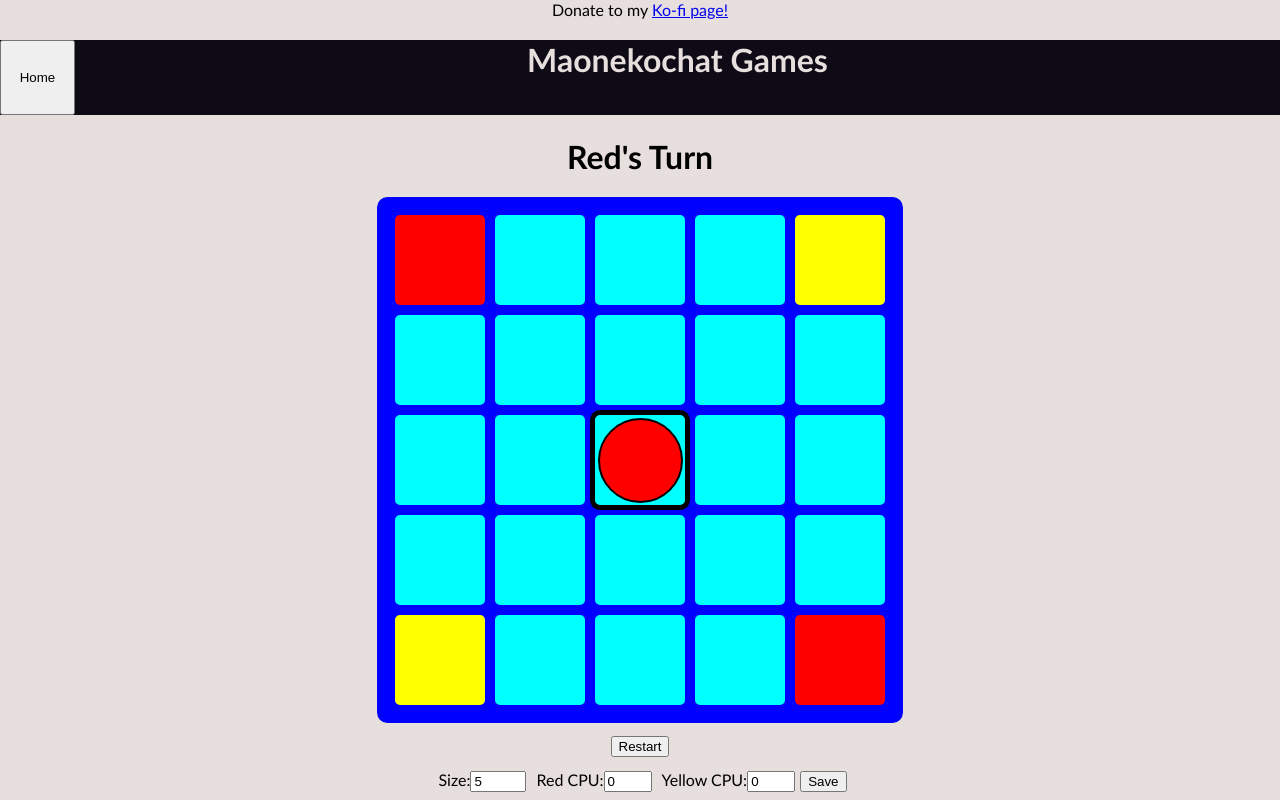
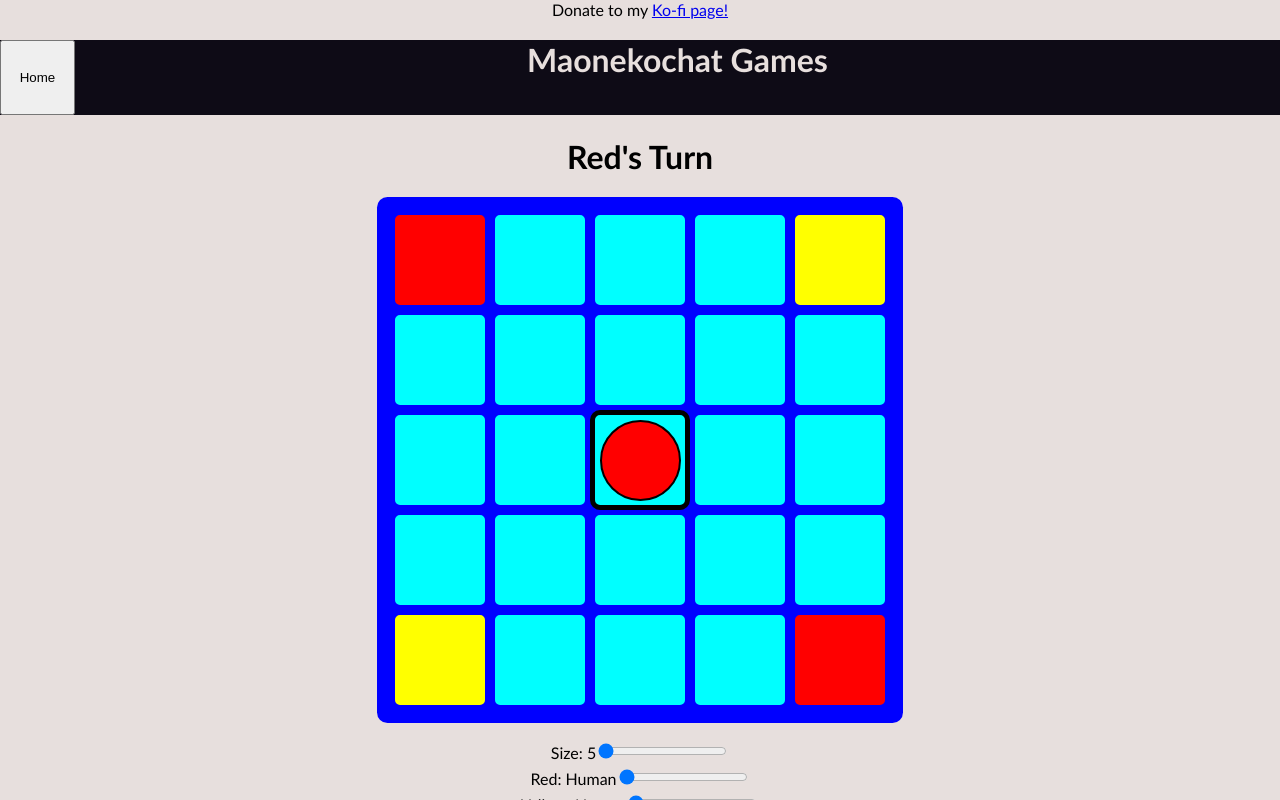
Before and after one commit to Michael-NN/React_prj-002, a React (Create React App) app: page / in a window 1280 px wide. Both pictures are taken after a click on the button "Falling Tiles". Shown: the top 800 px of the page. Built offline with nearby package versions, Linux system fonts and the light colour scheme.

Commit message:
Settings visual overhaul and border box fix

```diff
--- a/src/Board.css
+++ b/src/Board.css
@@ -7,10 +7,6 @@
     padding: 1%;
     background: blue;
     border-radius: 2%;
-}
-
-.restartButton, .settingsPanel {
-    margin: 1%;
 }
 
 .row {
--- a/src/Board.js
+++ b/src/Board.js
@@ -51,6 +51,7 @@ class Board extends React.Component {
             squares,
         }
         this.handleKeyUp = this.handleKeyUp.bind(this);
+        this.resetGame = this.resetGame.bind(this);
         this.handleSettings = this.handleSettings.bind(this);
     }
 
@@ -129,7 +130,7 @@ class Board extends React.Component {
                 if (this.state.gameOngoing) {
                     this.handleClick(retRow, retCol);
                 } else {
-                    this.resetGame(null, null, null, null);
+                    this.resetGame(null, null, null);
                 }
                 break;
             default:
@@ -448,12 +449,11 @@ class Board extends React.Component {
             <div>
                 <h1>{headerText}</h1>
                 {this.renderBoard(this.state.rowCount,this.state.colCount)}
-                <button className="restartButton" onClick={() => this.resetGame(null, null, null, null)}>Restart</button>
                 <Settings
-                    className="settingsPanel"
                     boardSize={this.state.boardSize}
                     cpu1={this.state.cpu1}
                     cpu2={this.state.cpu2}
+                    handleReset={this.resetGame}
                     handleSubmit={this.handleSettings}
                 />
                 <div className="rulesBox">
--- a/src/KafatzSquare.css
+++ b/src/KafatzSquare.css
@@ -28,12 +28,15 @@
 
 .selected {
     border: 5px solid cyan;
+    box-sizing: border-box;
 }
 
 .threatened {
     border: 5px solid red;
+    box-sizing: border-box;
 }
 
 .kafatzRet {
     border: 5px solid cyan;
+    box-sizing: border-box;
 }
--- a/src/Settings.css
+++ b/src/Settings.css
@@ -1,3 +1,21 @@
+.settingsPanel {
+    padding: 1%;
+}
+
 .settingInput {
+    display: block;
     margin: 5px;
 }
+
+.controlButton {
+    padding: 1%;
+    margin: 1%;
+    font-family: 'Gill Sans', 'Gill Sans MT', Calibri, 'Trebuchet MS', sans-serif;
+    background-color: hsl(180, 42%, 68%);
+    border: none;
+    outline: none;
+}
+
+.controlButton:hover, .controlButton:focus {
+    background-color: aqua;
+}
--- a/src/Settings.js
+++ b/src/Settings.js
@@ -17,6 +17,7 @@ class Settings extends React.Component {
         this.handleChangeCpu1 = this.handleChangeCpu1.bind(this);
         this.handleChangeCpu2 = this.handleChangeCpu2.bind(this);
         this.handleSubmit = this.handleSubmit.bind(this);
+        this.handleReset = this.handleReset.bind(this);
     }
 
     handleChangeBoardSize(event) {
@@ -35,13 +36,42 @@ class Settings extends React.Component {
         this.props.handleSubmit(this.state);
     }
 
+    handleReset(event) {
+        const boardSize = this.props.boardSize;
+        const cpu1 = this.props.cpu1;
+        const cpu2 = this.props.cpu2;
+        this.setState({boardSize, cpu1, cpu2});
+        this.props.handleReset(null, null, null);
+    }
+
+    displayBoardSize() {
+        return ' ' + this.state.boardSize;
+    }
+
+    displayCpu1() {
+        if (this.state.cpu1 === 0) {
+            return ' Human';
+        } else {
+            return ' CPU ' + this.state.cpu1;
+        }
+    }
+
+    displayCpu2() {
+        if (this.state.cpu2 === 0) {
+            return ' Human';
+        } else {
+            return ' CPU ' + this.state.cpu2;
+        }
+    }
+
     render() {
         return (
-            <div>
+            <div className="settingsPanel">
                 <label className="settingInput">
                     Size:
+                    {this.displayBoardSize()}
                     <input
-                        type="number"
+                        type="range"
                         value={this.state.boardSize}
                         min="5"
                         max="11"
@@ -50,9 +80,10 @@ class Settings extends React.Component {
                     />
                 </label>
                 <label className="settingInput">
-                    Red CPU:
+                    Red:
+                    {this.displayCpu1()}
                     <input
-                        type="number"
+                        type="range"
                         value={this.state.cpu1}
                         min="0"
                         max="5"
@@ -61,9 +92,10 @@ class Settings extends React.Component {
                     />
                 </label>
                 <label className="settingInput">
-                    Yellow CPU:
+                    Yellow:
+                    {this.displayCpu2()}
                     <input
-                    type="number"
+                    type="range"
                     value={this.state.cpu2}
                     min="0"
                     max="5"
@@ -72,6 +104,11 @@ class Settings extends React.Component {
                     />
                 </label>
                 <button
+                    className="controlButton"
+                    onClick={this.handleReset}
+                >Restart</button>
+                <button
+                    className="controlButton"
                     onClick={this.handleSubmit}
                 >Save</button>
             </div>
--- a/src/Square.css
+++ b/src/Square.css
@@ -20,6 +20,7 @@
 
   .gamePiece.red, .gamePiece.yellow {
     border: 2px solid black;
+    box-sizing: border-box;
   }
 
   .cols-5 {
```
